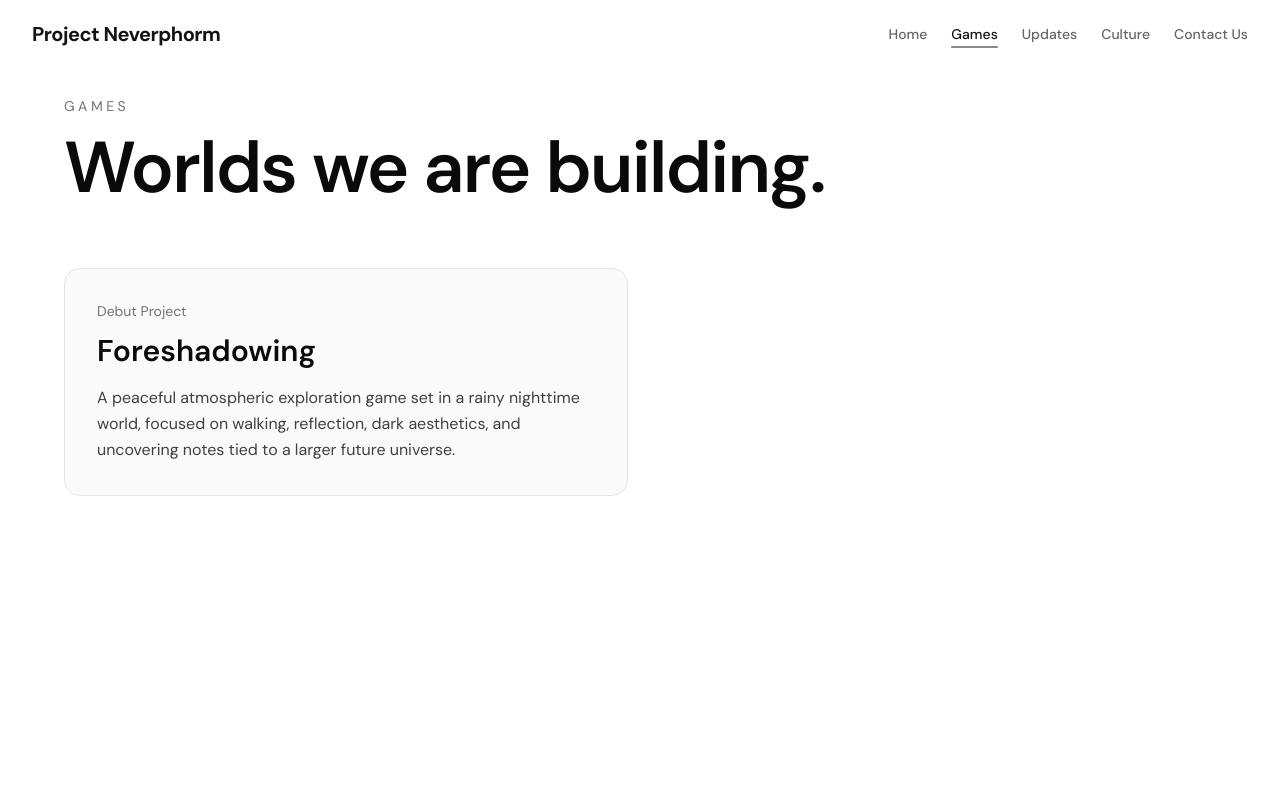
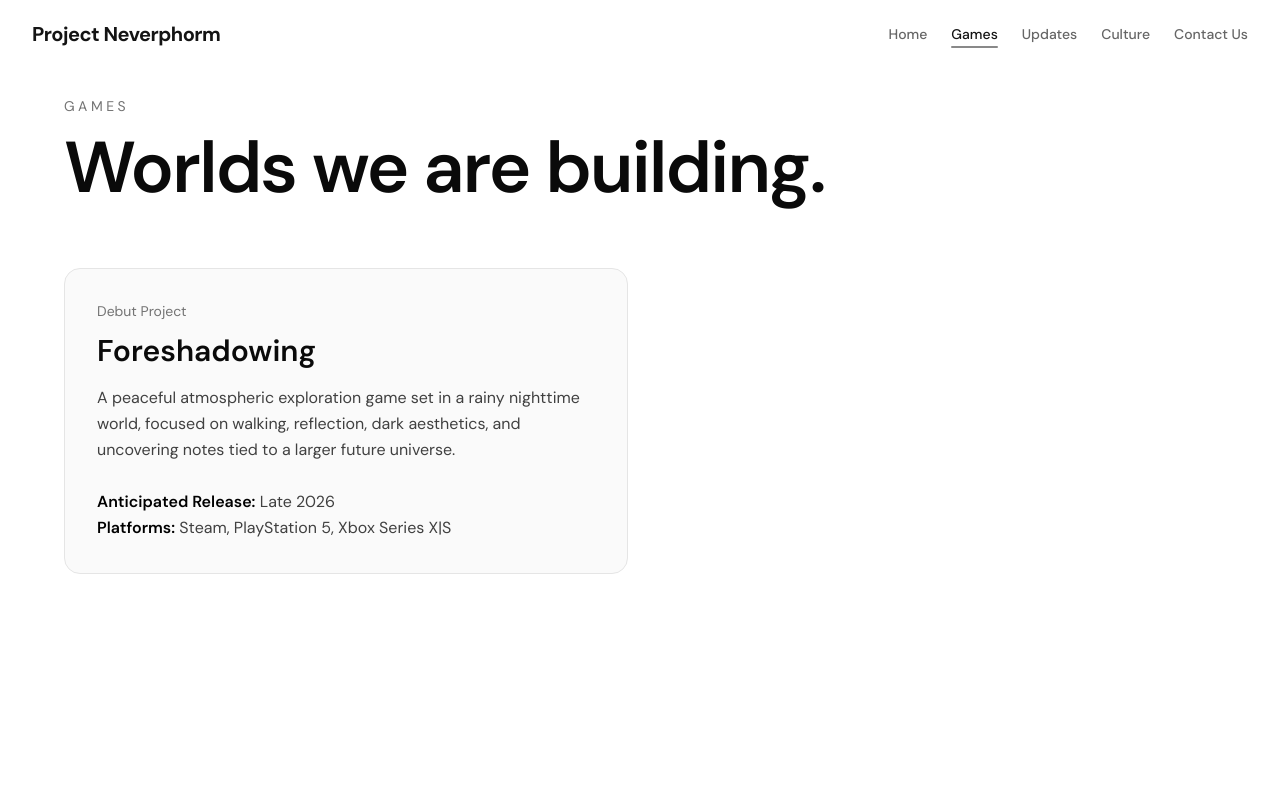
Before and after one commit to Minxci/neverphorm-site, a React (Vite) app in the folder apps/web/: page /games in a window 1280 px wide. Shown: the top 800 px of the page. Built offline with nearby package versions, Linux system fonts and the light colour scheme; the HTML template or start-up script is replaced by a standard one; what pocketbase would draw is missing.

Commit message:
aight lets see this and might be the last update for the night

```diff
--- a/apps/web/src/pages/Games.jsx
+++ b/apps/web/src/pages/Games.jsx
@@ -23,6 +23,21 @@ export default function Games() {
                 A peaceful atmospheric exploration game set in a rainy nighttime world,
                 focused on walking, reflection, dark aesthetics, and uncovering notes
                 tied to a larger future universe.
+
+                <br />
+                <br />
+
+                <span className="font-semibold text-black">
+                    Anticipated Release:
+                </span>{" "}
+                    Late 2026
+
+                <br />
+
+                <span className="font-semibold text-black">
+                    Platforms:
+                </span>{" "}
+                    Steam, PlayStation 5, Xbox Series X|S
               </p>
             </div>
           </div>
--- a/apps/web/src/pages/Updates.jsx
+++ b/apps/web/src/pages/Updates.jsx
@@ -4,7 +4,7 @@ import Footer from "@/components/Footer.jsx";
 export default function Updates() {
     const updates = [
       {
-        title: "Foreshadowing Begins Development Sprint",
+        title: "Development Sprint Project: Foreshadowing",
         date: "May 25, 2026",
         type: "Devlog",
         text: `
```
